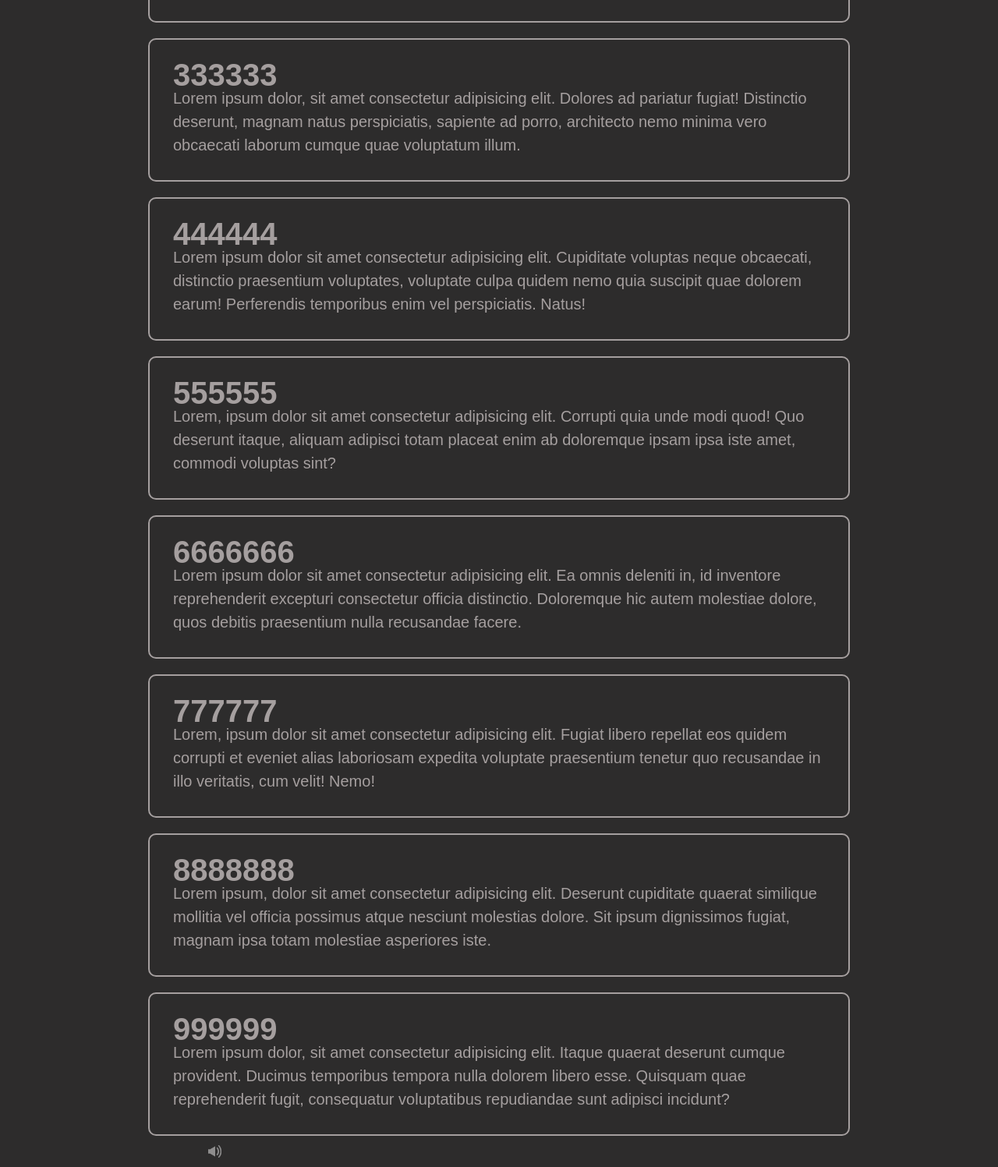
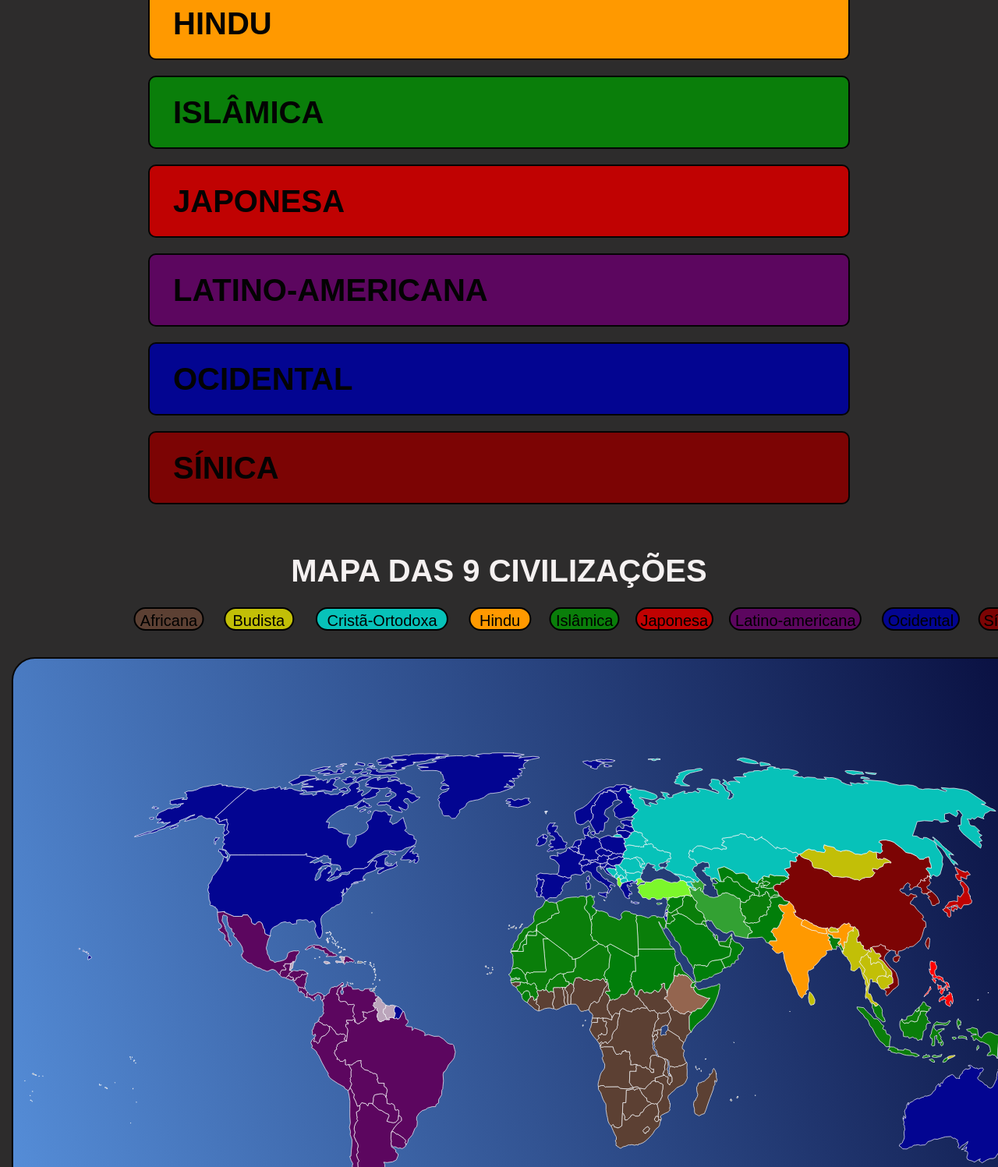
Before and after one commit to lucasllcm/Mapa-Interativo, a website: page index.html in a window 1280 px wide. Shown: the part 719-2216 px from the top of the page at 78% size. Drawn offline with nearby package versions, Linux system fonts and the light colour scheme.

Commit message:
Adição de novos arquivos

```diff
--- a/css/styleWorld.css
+++ b/css/styleWorld.css
@@ -32,7 +32,7 @@ body{
   margin: 0;
   padding: 0;
   background: #2d2c2c;
-  font-family: Arial, Helvetica, sans-serif;
+  font-family: sans-serif;
   font-size: 20px;
   letter-spacing: 0;
   line-height: 30px;
@@ -55,44 +55,15 @@ svg path:hover{
 #capture{
   background: linear-gradient(72deg, #568fda 1%, #00002e 99%);
   height: 800px;
-  width: 1530px;
-  transform: translate(-1%, 0%);
+  width: 1490px;
+  transform: translate(1%, 0%);
+  border: 2px solid rgb(9, 8, 7);
+  border-radius: 30px;
 }
 
 #map{
   height: 600px;
   transform: translate(1%, 20%);
-}
-
-.button {
-  text-align: center;
-  font-size: 1em;
-  color: #eee;
-  line-height: 40px;
-  z-index: 40;
-  position: absolute;
-}
-#title{
-  text-align: center;
-  color: #a59f9f;
-  margin-top: 200px;
-}
-
-.cards{
-  max-width: 900px;
-  margin: 0 auto;
-  margin-top: 100px;
-}
-
-.card{
-  color: #a59f9f;
-  padding: 30px;
-  border-radius: 10px;
-  border: 2px solid #a59f9f;
-}
-
-.card:not(:first-child){
-  margin-top: 20px;
 }
 
 #menu,#menu-content {
@@ -106,7 +77,7 @@ svg path:hover{
   top: 0px;
   width: 100%;
   z-index: 2500;
-  font-size: 12px;
+  font-size: 15px;
   letter-spacing: .1em;
   background: linear-gradient(72deg, #201720 1%, #00003a 99%);
 }
@@ -121,7 +92,7 @@ svg path:hover{
 li.header-menu-item a {
   display: inline-block;
   padding: 20px;
-  color: rgb(253, 253, 250)
+  color: rgb(253, 253, 250);
 }
 
 a {
@@ -132,6 +103,7 @@ a {
 
 .header-menu-item-mask {
   overflow: hidden;
+  transform: translateY(-50%);
 }
 
 .header-item::after {
@@ -151,7 +123,7 @@ li.header-menu-item {
   margin-right: 0.8vw;
   margin-bottom: 0px;
   margin-left: 0.4vw;
-
+  list-style-type: none;
 }
 
 .hero-context {
@@ -164,10 +136,161 @@ li.header-menu-item {
 #header-logo {
   padding-left: 60px;
   color: #f8f6f8;
+  padding-top: 2px;
+  transform: translateY(110%);
 }
 
 #header {
   text-transform: uppercase;
+}
+
+#Africana{
+  background-color: #5C4033;
+}
+
+#Budista{
+  background-color: #c2bf07;
+}
+
+#Cristã-Ortodoxa{
+  background-color: #07c2b9;
+}
+
+#Hindu{
+  background-color: rgb(255, 153, 0);
+}
+
+#Islâmica{
+  background-color: rgb(10, 126, 10);
+}
+
+#Japonesa{
+  background-color: rgb(192, 2, 2);
+}
+
+#Latino-americana{
+  background-color: #5c065f;
+}
+
+#Ocidental{
+  background-color: rgb(3, 5, 145);
+}
+
+#Sínica{
+  background-color: rgb(124, 4, 4);
+
+}
+
+#title{
+  text-align: center;
+  color: #f5f1f1;
+  margin-top: 200px;
+  text-transform: uppercase;
+}
+
+.cards{
+  max-width: 900px;
+  margin: 0 auto;
+  margin-top: 100px;
+}
+
+.card{
+  color: #030303;
+  padding: 30px;
+  border-radius: 10px;
+  border: 2px solid #040404;
+  text-transform: uppercase;
+}
+
+.card:not(:first-child){
+  margin-top: 20px;
+}
+
+#mundi{
+  text-align: center;
+  color: #f5f1f1;
+  margin-top: 70px;
+  text-transform: uppercase;
+}
+
+.cores{
+  padding: 0;
+  margin: 0;
+  box-sizing: 5px;
+}
+
+#cores{
+  padding: 1rem;
+  margin: 1rem;
+}
+
+.cores li {
+  cursor: pointer;
+  list-style: none;
+  display: inline-block;
+  text-align: center;
+  border: 2px solid black;
+  border-radius: 15px;
+}
+
+#cor1{
+  width: 90px;
+  height: 30px;
+  transform: translateX(155%);
+}
+
+#cor2{
+  width: 90px;
+  height: 30px;
+  transform: translateX(177%);
+}
+
+#cor3{
+  width: 170px;
+  height: 30px;
+  transform: translateX(107%);
+}
+
+#cor4{
+  width: 80px;
+  height: 30px;
+  transform: translateX(253%);
+}
+
+#cor5{
+  width: 90px;
+  height: 30px;
+  transform: translateX(245%);
+}
+
+#cor6{
+  width: 100px;
+  height: 30px;
+  transform: translateX(235%);
+}
+
+#cor7{
+  width: 170px;
+  height: 30px;
+  transform: translateX(147%);
+}
+
+#cor8{
+  width: 100px;
+  height: 30px;
+  transform: translateX(270%);
+}
+
+#cor9{
+  width: 70px;
+  height: 30px;
+  transform: translateX(411%);
+}
+
+footer{
+  margin-top: 70px;
+  padding: 80px;
+  background: linear-gradient(72deg, #201720 1%, #00003a 99%);
 }
 
 /*
@@ -465,7 +588,7 @@ li.header-menu-item {
 }
 
 .Japan{
-  fill: rgb(240, 47, 47);
+  fill: rgb(192, 2, 2);
 }
 
 #KZ{
--- a/index.html
+++ b/index.html
@@ -4,29 +4,29 @@
 		<meta charset="utf-8">
 		<meta http-equiv="X-UA-Compatible" content="IE=edge">
 		<meta name="viewport" content="width=device-width, initial-scale=1.0">
+		<link rel="shortcut icon" href="image/world.ico" type="image/x-icon">
 		<title>Choque de civilizações</title>
 		<link rel="stylesheet" href="css/styleWorld.css">
 	</head>
 	<body>
 
         <header id="header" class="flex-vertical">
-
           <div id="header-content">
               <p id="header-logo">
 								Choque de civilizações
 							</p>
-              <ul id="header-menu" class="nav">
-                  <li class="header-menu-item header-item is-contact">
+              <ul id="header-menu" >
+                  <li class="header-menu-item header-item">
                       <a aria-label="Map" href="#capture">
                           <div class="header-menu-item-mask">Map</div>
                       </a>
                   </li>
-                  <li class="header-menu-item header-item is-work">
+                  <li class="header-menu-item header-item">
                       <a aria-label="Civilizations" href="#title">
                           <div class="header-menu-item-mask">Civilizations</div>
                       </a>
                   </li>
-                  <li class="header-menu-item header-item is-home">
+                  <li class="header-menu-item header-item">
                       <a aria-label="Home" href="#A">
                           <div class="header-menu-item-mask">Home</div>
                       </a>
@@ -44,61 +44,66 @@
 
 				<div id="N" class="cards">
 
-					<div id="C" class="card">
-						<h1>111111</h1>
-						<p>Lorem ipsum dolor sit amet consectetur, adipisicing elit. Dolore molestiae quibusdam, voluptatum illum eligendi consectetur laboriosam accusantium aut architecto aliquid, cum quia ex dolores provident expedita voluptas! Dolores, corporis facere.</p>
+					<div id="Africana" class="card card1">
+						<h1>Africana</h1>
+						<p></p>
 					</div>
 
-					<div class="card card2">
-						<h1>22222</h1>
-						<p>Lorem ipsum dolor sit amet consectetur adipisicing elit. Error aut, tempore exercitationem saepe incidunt delectus aperiam nulla, quasi ipsum recusandae maxime culpa. Provident non veniam eaque iste delectus cumque repellendus.</p>
+					<div id="Budista" class="card card2">
+						<h1>Budista</h1>
+						<p></p>
 					</div>
 
-					<div class="card card3">
-						<h1>333333</h1>
-						<p>Lorem ipsum dolor, sit amet consectetur adipisicing elit. Dolores ad pariatur fugiat! Distinctio deserunt, magnam natus perspiciatis, sapiente ad porro, architecto nemo minima vero obcaecati laborum cumque quae voluptatum illum.</p>
+					<div id="Cristã-Ortodoxa" class="card card3">
+						<h1>Cristã-Ortodoxa</h1>
+						<p></p>
 					</div>
 
-					<div class="card card4">
-						<h1>444444</h1>
-						<p>Lorem ipsum dolor sit amet consectetur adipisicing elit. Cupiditate voluptas neque obcaecati, distinctio praesentium voluptates, voluptate culpa quidem nemo quia suscipit quae dolorem earum! Perferendis temporibus enim vel perspiciatis. Natus!</p>
+					<div id="Hindu" class="card card4">
+						<h1>Hindu</h1>
+						<p></p>
 					</div>
 
-					<div class="card card5">
-						<h1>555555</h1>
-						<p>Lorem, ipsum dolor sit amet consectetur adipisicing elit. Corrupti quia unde modi quod! Quo deserunt itaque, aliquam adipisci totam placeat enim ab doloremque ipsam ipsa iste amet, commodi voluptas sint?</p>
+					<div id="Islâmica" class="card card5">
+						<h1>Islâmica</h1>
+						<p></p>
 					</div>
 
-					<div class="card card6">
-						<h1>6666666</h1>
-						<p>Lorem ipsum dolor sit amet consectetur adipisicing elit. Ea omnis deleniti in, id inventore reprehenderit excepturi consectetur officia distinctio. Doloremque hic autem molestiae dolore, quos debitis praesentium nulla recusandae facere.</p>
+					<div id="Japonesa" class="card card6">
+						<h1>Japonesa</h1>
+						<p></p>
 					</div>
 
-					<div class="card card7">
-						<h1>777777</h1>
-						<p>Lorem, ipsum dolor sit amet consectetur adipisicing elit. Fugiat libero repellat eos quidem corrupti et eveniet alias laboriosam expedita voluptate praesentium tenetur quo recusandae in illo veritatis, cum velit! Nemo!</p>
+					<div id="Latino-americana" class="card card7">
+						<h1>Latino-americana</h1>
+						<p></p>
 					</div>
 
-					<div class="card card8">
-						<h1>8888888</h1>
-						<p>Lorem ipsum, dolor sit amet consectetur adipisicing elit. Deserunt cupiditate quaerat similique mollitia vel officia possimus atque nesciunt molestias dolore. Sit ipsum dignissimos fugiat, magnam ipsa totam molestiae asperiores iste.</p>
+					<div id="Ocidental" class="card card8">
+						<h1>Ocidental</h1>
+						<p></p>
 					</div>
 
-					<div class="card card9">
-						<h1>999999</h1>
-						<p>Lorem ipsum dolor, sit amet consectetur adipisicing elit. Itaque quaerat deserunt cumque provident. Ducimus temporibus tempora nulla dolorem libero esse. Quisquam quae reprehenderit fugit, consequatur voluptatibus repudiandae sunt adipisci incidunt?</p>
+					<div id="Sínica" class="card card9">
+						<h1>Sínica</h1>
+						<p></p>
 					</div>
-
 				</div>
 		</div>
 
-		<div id="audioButton" style="visibility: visible; left: 255px">
-			<div id="backgroundaudioButton" class="buttonBG" style="width: 40px; height: 40px; opacity: 0.5; left: 255px;">
-				<div id="buttonaudioButton" class="button" style=" width: 40px; height: 40px; left: 255px;">
-					<img src="image/volumeOn.png">
-				</div>
-			</div>
-		</div>
+		<h1 id="mundi">Mapa das 9 civilizações</h1>
+
+		<ul id="cores" class="cores">
+			<li id="cor1" style="background-color: #5C4033">Africana</li>
+			<li id="cor2" style="background-color: #c2bf07">Budista</li>
+			<li id="cor3" style="background-color: #07c2b9">Cristã-Ortodoxa</li>
+			<li id="cor4" style="background-color: rgb(255, 153, 0)">Hindu</li>
+			<li id="cor5" style="background-color: rgb(10, 126, 10)">Islâmica</li>
+			<li id="cor6" style="background-color: rgb(192, 2, 2)">Japonesa</li>
+			<li id="cor7" style="background-color: #5c065f">Latino-americana</li>
+			<li id="cor8" style="background-color: rgb(3, 5, 145)">Ocidental</li>
+			<li id="cor9" style="background-color: rgb(124, 4, 4)">Sínica</li>
+		</ul>
 
 		<div id="capture">
 
@@ -1052,32 +1057,9 @@
 					</svg>
 				</div>
 
-		<script src="https://threejs.org/build/three.js"></script>
-		<script>
-			const scene = new THREE.Scene();
-			const camera = new THREE.PerspectiveCamera( 75, window.innerWidth / window.innerHeight, 0.1, 1000);
+				<footer>
 
-			const renderer = new THREE.WebGLRenderer();
-			renderer.setSize( window.innerWidth, window.innerHeight );
-			document.body.appendChild( renderer.domElement );
+				</footer>
 
-			const geometry = new THREE.BoxGeometry( 1, 1, 1 );
-			const material = new THREE.MeshBasicMaterial( { color: 0x00ff00 } );
-			const cube = new THREE.Mesh( geometry, material );
-			scene.add( cube );
-
-			camera.position.z = 5;
-
-			function animate() {
-				requestAnimationFrame( animate );
-
-				cube.rotation.x += 0.01;
-				cube.rotation.y += 0.01;
-
-				renderer.render( scene, camera );
-			};
-
-			animate();
-		</script>
 	</body>
 </html>
```
Also changed, not shown: image/world.ico (added).
